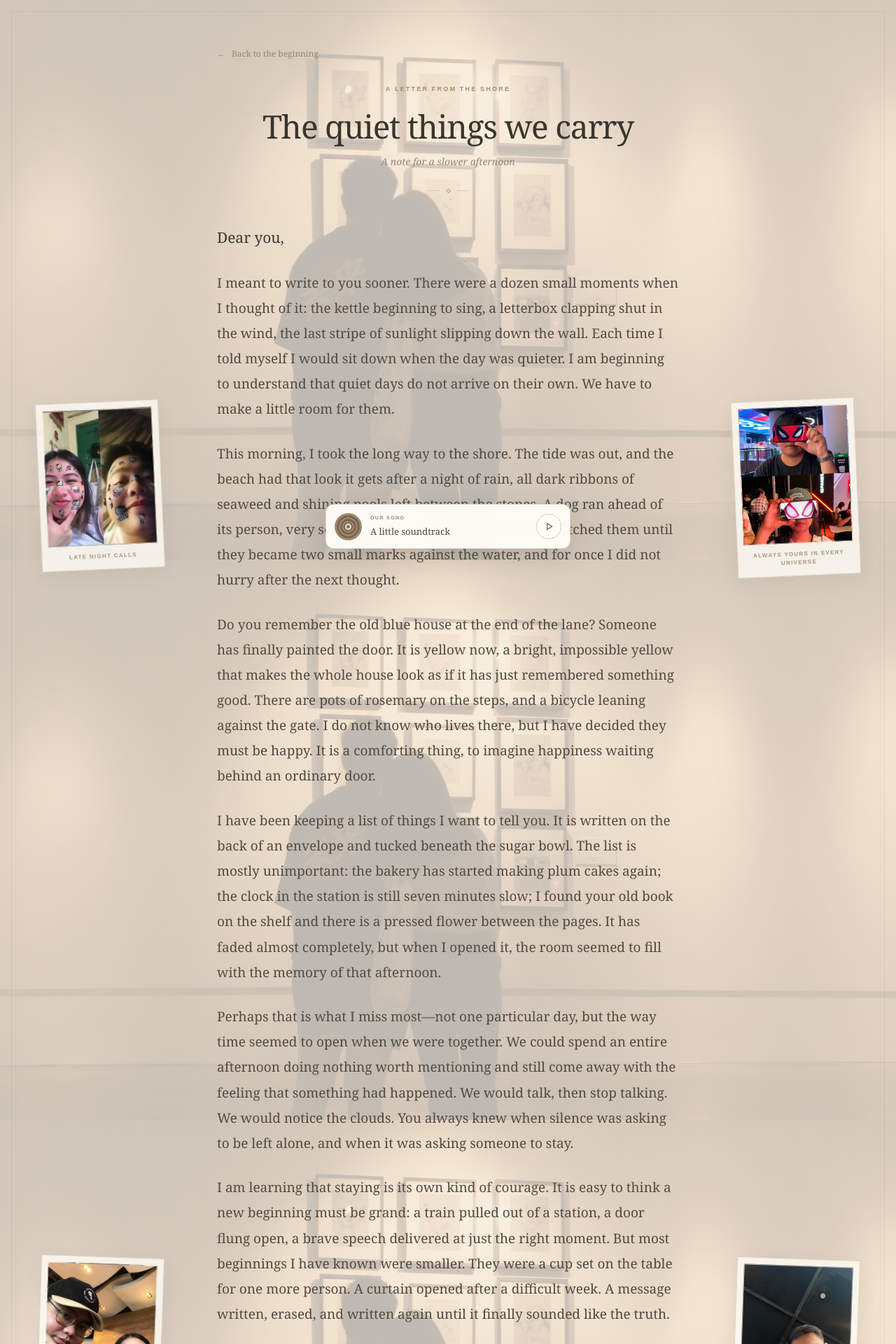
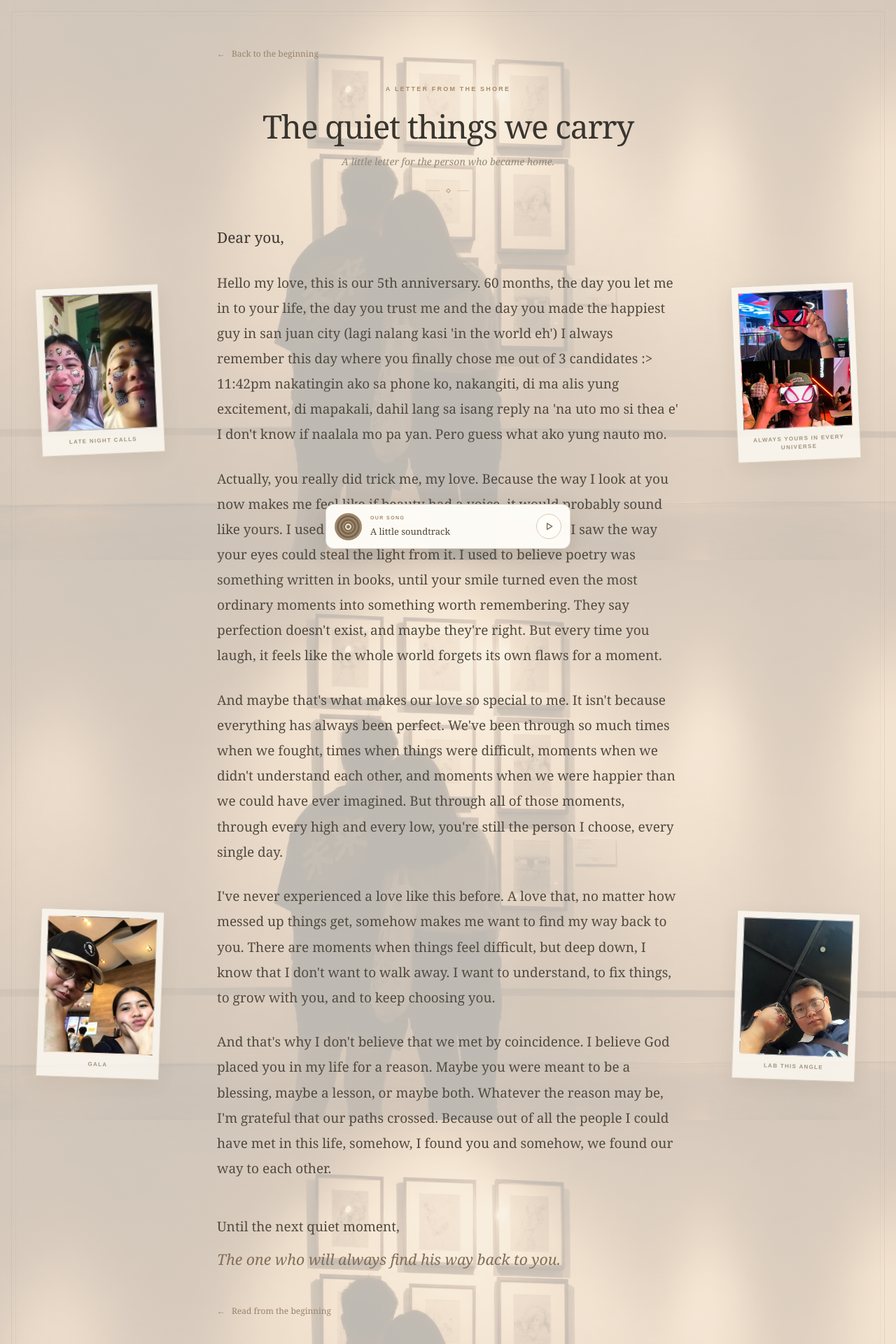
Before and after one commit to algarson/OUR-5TH, a Next.js app: page /studio/letter in a window 1280 px wide. Shown: the top 1920 px of the page at 70% size. Built offline with nearby package versions, Linux system fonts and the light colour scheme.

Commit message:
4th commit

```diff
--- a/src/app/studio/letter/page.tsx
+++ b/src/app/studio/letter/page.tsx
@@ -1,14 +1,11 @@
 import Link from "next/link";
 
 const letterParagraphs = [
-  "I meant to write to you sooner. There were a dozen small moments when I thought of it: the kettle beginning to sing, a letterbox clapping shut in the wind, the last stripe of sunlight slipping down the wall. Each time I told myself I would sit down when the day was quieter. I am beginning to understand that quiet days do not arrive on their own. We have to make a little room for them.",
-  "This morning, I took the long way to the shore. The tide was out, and the beach had that look it gets after a night of rain, all dark ribbons of seaweed and shining pools left between the stones. A dog ran ahead of its person, very serious about a piece of driftwood. I watched them until they became two small marks against the water, and for once I did not hurry after the next thought.",
-  "Do you remember the old blue house at the end of the lane? Someone has finally painted the door. It is yellow now, a bright, impossible yellow that makes the whole house look as if it has just remembered something good. There are pots of rosemary on the steps, and a bicycle leaning against the gate. I do not know who lives there, but I have decided they must be happy. It is a comforting thing, to imagine happiness waiting behind an ordinary door.",
-  "I have been keeping a list of things I want to tell you. It is written on the back of an envelope and tucked beneath the sugar bowl. The list is mostly unimportant: the bakery has started making plum cakes again; the clock in the station is still seven minutes slow; I found your old book on the shelf and there is a pressed flower between the pages. It has faded almost completely, but when I opened it, the room seemed to fill with the memory of that afternoon.",
-  "Perhaps that is what I miss most—not one particular day, but the way time seemed to open when we were together. We could spend an entire afternoon doing nothing worth mentioning and still come away with the feeling that something had happened. We would talk, then stop talking. We would notice the clouds. You always knew when silence was asking to be left alone, and when it was asking someone to stay.",
-  "I am learning that staying is its own kind of courage. It is easy to think a new beginning must be grand: a train pulled out of a station, a door flung open, a brave speech delivered at just the right moment. But most beginnings I have known were smaller. They were a cup set on the table for one more person. A curtain opened after a difficult week. A message written, erased, and written again until it finally sounded like the truth.",
-  "So here is the truth, as simply as I can put it: I am glad you are in the world. I am glad there are places that remind me of you, and songs that make the walk home feel shorter, and memories that still know how to surprise me. Whatever the distance between one day and the next, I carry more light than I did before I knew you.",
-  "The sun is going down now. From the window I can see the harbour lamps coming on, one by one, as if someone were carefully stitching the evening together. I will fold this letter before it gets too long, though I have already broken that promise. When you have a quiet moment, write back. Tell me something ordinary. Tell me what the light looked like where you were.",
+  "Hello my love, this is our 5th anniversary. 60 months, the day you let me in to your life, the day you trust me and the day you made the happiest guy in san juan city (lagi nalang kasi 'in the world  eh') I always remember this day where you finally chose me out of 3 candidates :> 11:42pm nakatingin ako sa phone ko, nakangiti, di ma alis yung excitement, di mapakali, dahil lang sa isang reply na 'na uto mo si thea e' I don't know if naalala mo pa yan. Pero guess what ako yung nauto mo.",
+  "Actually, you really did trick me, my love. Because the way I look at you now makes me feel like if beauty had a voice, it would probably sound like yours. I used to think the moon was beautiful, until I saw the way your eyes could steal the light from it. I used to believe poetry was something written in books, until your smile turned even the most ordinary moments into something worth remembering. They say perfection doesn't exist, and maybe they're right. But every time you laugh, it feels like the whole world forgets its own flaws for a moment.",
+  "And maybe that's what makes our love so special to me. It isn't because everything has always been perfect. We've been through so much times when we fought, times when things were difficult, moments when we didn't understand each other, and moments when we were happier than we could have ever imagined. But through all of those moments, through every high and every low, you're still the person I choose, every single day.",
+  "I've never experienced a love like this before. A love that, no matter how messed up things get, somehow makes me want to find my way back to you. There are moments when things feel difficult, but deep down, I know that I don't want to walk away. I want to understand, to fix things, to grow with you, and to keep choosing you.",
+  "And that's why I don't believe that we met by coincidence. I believe God placed you in my life for a reason. Maybe you were meant to be a blessing, maybe a lesson, or maybe both. Whatever the reason may be, I'm grateful that our paths crossed. Because out of all the people I could have met in this life, somehow, I found you and somehow, we found our way to each other.",
 ];
 
 export default function StudioPage() {
@@ -33,7 +30,7 @@ export default function StudioPage() {
           <header className="letter-header">
             <p className="letter-kicker">A LETTER FROM THE SHORE</p>
             <h1>The quiet things we carry</h1>
-            <p className="letter-date">A note for a slower afternoon</p>
+            <p className="letter-date">A little letter for the person who became home.</p>
             <div className="letter-rule" aria-hidden="true">
               <span />
             </div>
@@ -45,7 +42,7 @@ export default function StudioPage() {
               <p key={paragraph}>{paragraph}</p>
             ))}
             <p className="letter-signoff">Until the next quiet moment,</p>
-            <p className="letter-signature">Someone thinking of you</p>
+            <p className="letter-signature">The one who will always find his way back to you.</p>
           </div>
           <Link className="letter-back-link letter-end-link" href="/studio">
             <span aria-hidden="true">←</span> Read from the beginning
```
